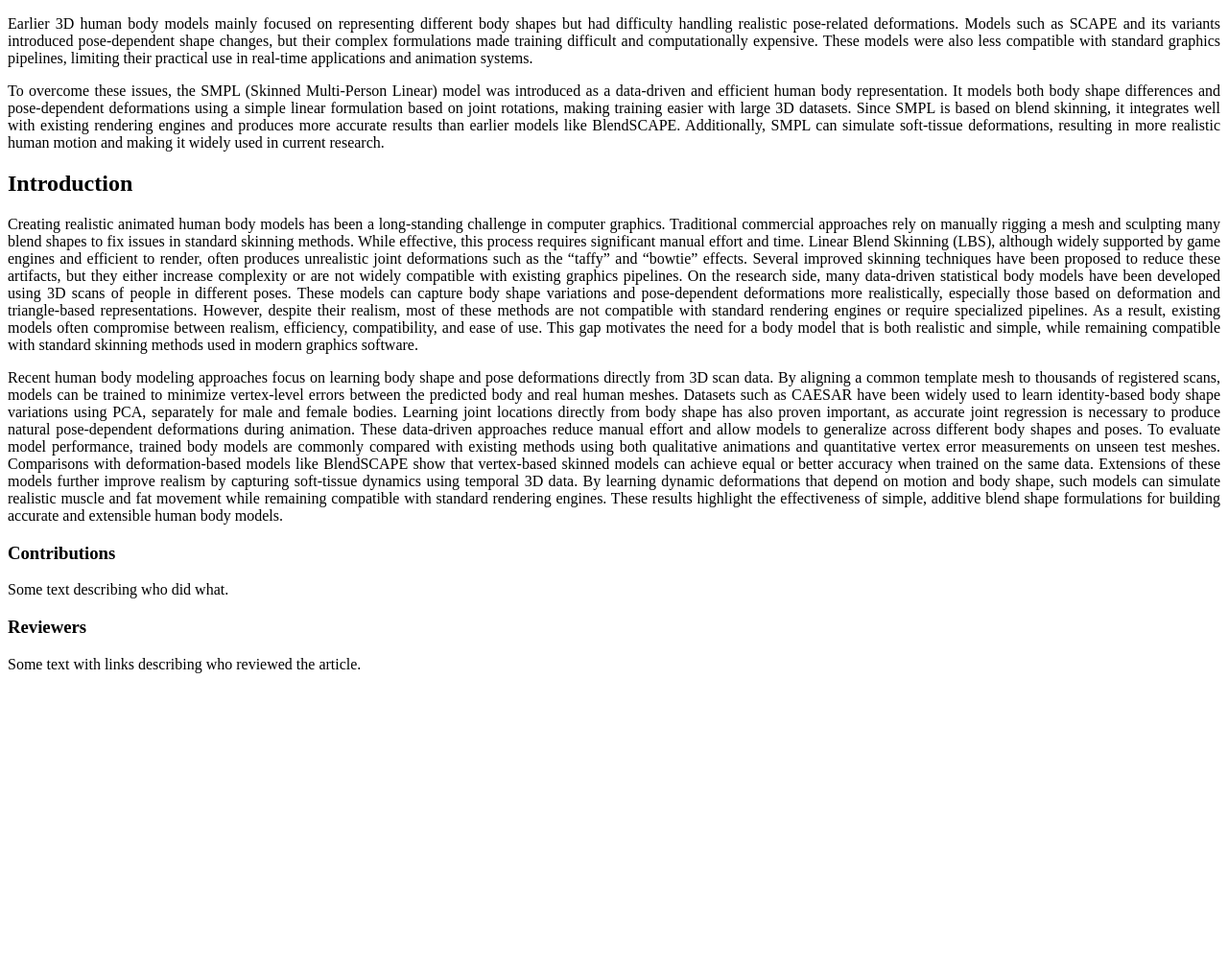
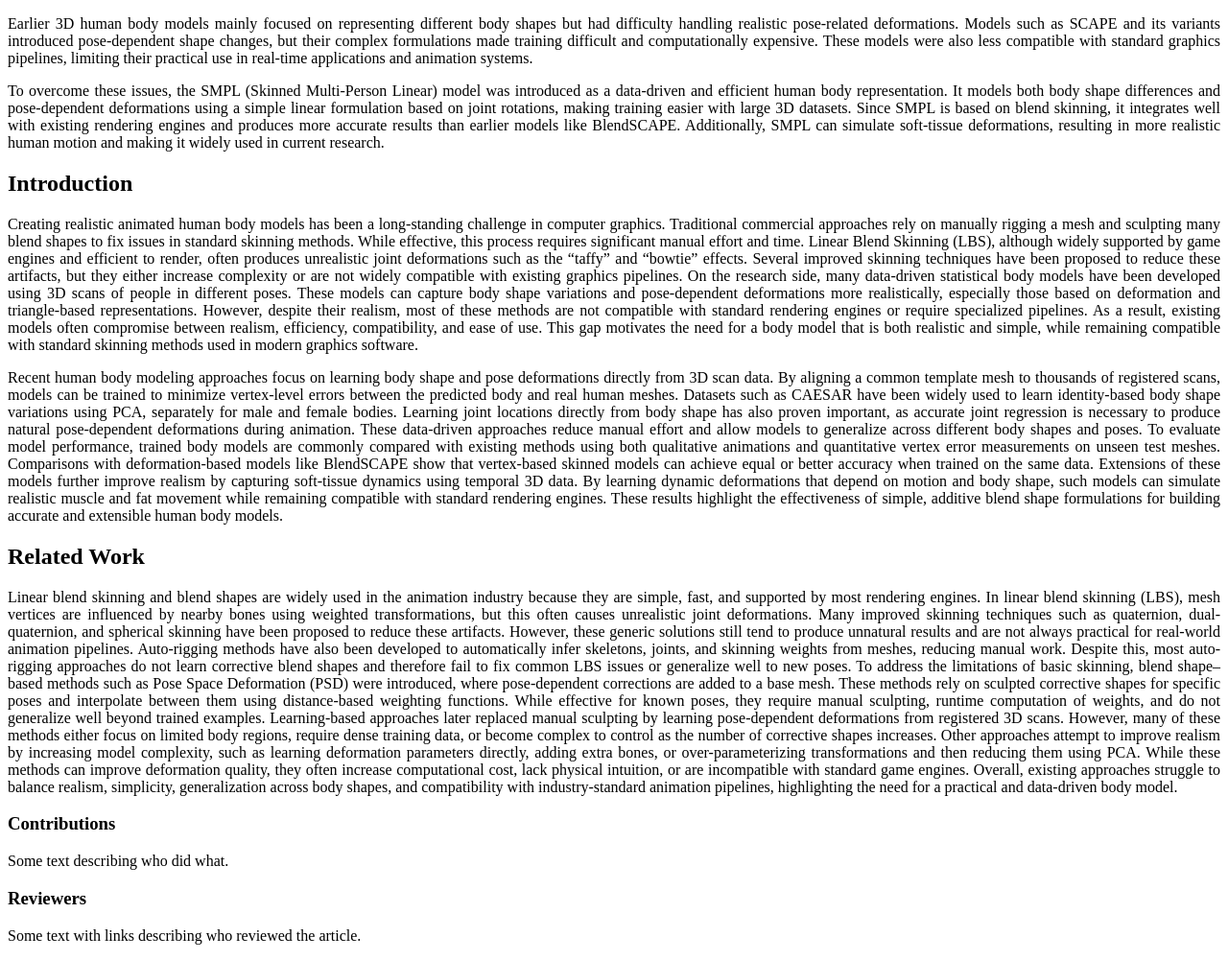
Before and after one commit to ajasdaison/h3d-distill, a website: page examples/index.html in a window 1280 px wide. Shown: the whole page at 96% size. Before the commit the page ends 800 px from the top, so only its background shows below. Drawn offline with Linux system fonts and the light colour scheme.

Commit message:
add related work

```diff
--- a/examples/index.html
+++ b/examples/index.html
@@ -54,6 +54,14 @@ On the research side, many data-driven statistical body models have been develop
 
 To evaluate model performance, trained body models are commonly compared with existing methods using both qualitative animations and quantitative vertex error measurements on unseen test meshes. Comparisons with deformation-based models like BlendSCAPE show that vertex-based skinned models can achieve equal or better accuracy when trained on the same data. Extensions of these models further improve realism by capturing soft-tissue dynamics using temporal 3D data. By learning dynamic deformations that depend on motion and body shape, such models can simulate realistic muscle and fat movement while remaining compatible with standard rendering engines. These results highlight the effectiveness of simple, additive blend shape formulations for building accurate and extensible human body models.
       </P>
+      <h2>Related Work</h2>
+      <p>
+        Linear blend skinning and blend shapes are widely used in the animation industry because they are simple, fast, and supported by most rendering engines. In linear blend skinning (LBS), mesh vertices are influenced by nearby bones using weighted transformations, but this often causes unrealistic joint deformations. Many improved skinning techniques such as quaternion, dual-quaternion, and spherical skinning have been proposed to reduce these artifacts. However, these generic solutions still tend to produce unnatural results and are not always practical for real-world animation pipelines. Auto-rigging methods have also been developed to automatically infer skeletons, joints, and skinning weights from meshes, reducing manual work. Despite this, most auto-rigging approaches do not learn corrective blend shapes and therefore fail to fix common LBS issues or generalize well to new poses.
+
+To address the limitations of basic skinning, blend shape–based methods such as Pose Space Deformation (PSD) were introduced, where pose-dependent corrections are added to a base mesh. These methods rely on sculpted corrective shapes for specific poses and interpolate between them using distance-based weighting functions. While effective for known poses, they require manual sculpting, runtime computation of weights, and do not generalize well beyond trained examples. Learning-based approaches later replaced manual sculpting by learning pose-dependent deformations from registered 3D scans. However, many of these methods either focus on limited body regions, require dense training data, or become complex to control as the number of corrective shapes increases.
+
+Other approaches attempt to improve realism by increasing model complexity, such as learning deformation parameters directly, adding extra bones, or over-parameterizing transformations and then reducing them using PCA. While these methods can improve deformation quality, they often increase computational cost, lack physical intuition, or are incompatible with standard game engines. Overall, existing approaches struggle to balance realism, simplicity, generalization across body shapes, and compatibility with industry-standard animation pipelines, highlighting the need for a practical and data-driven body model.
+      </p>
       <!-- Example code block -->
       <!--
       <d-code block language="python">
```
